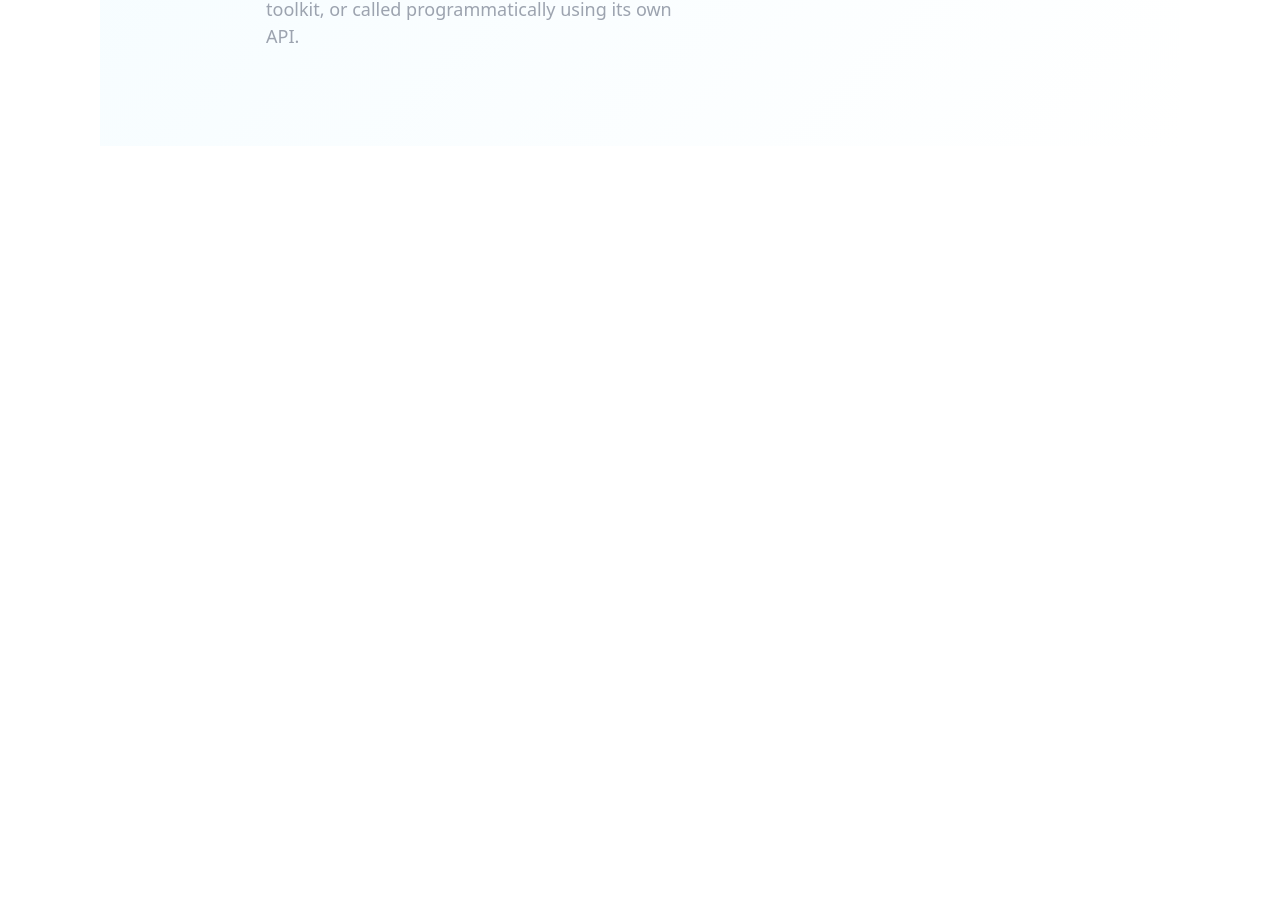
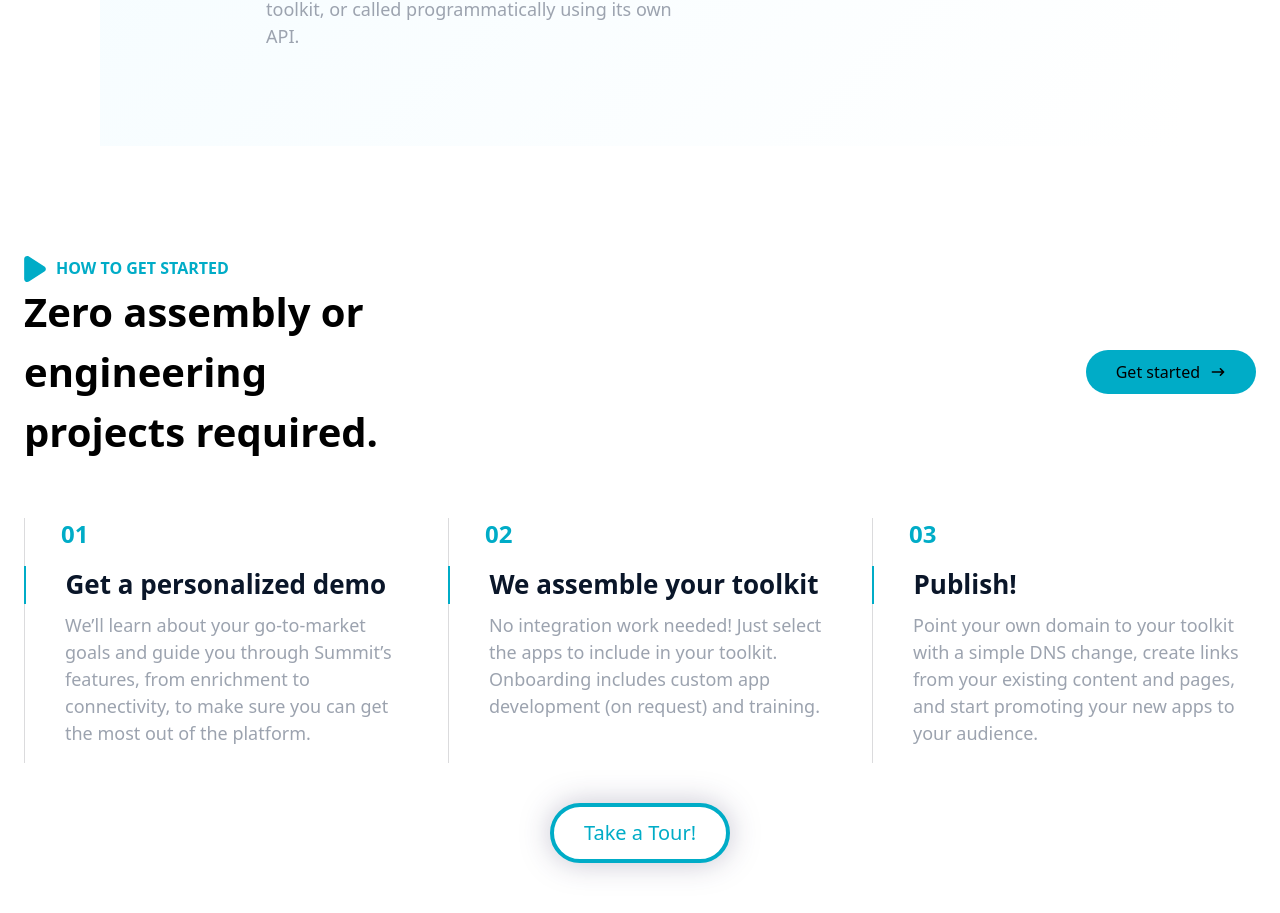
Before and after one commit to samirzjadhav/ecommerces-web, a Next.js app: page / in a window 1280 px wide. Shown: the part 6031-6944 px from the top of the page. Before the commit the page ends 6177 px from the top, so only its background shows below. Built offline with nearby package versions, Linux system fonts and the light colour scheme.

Commit message:
feat: added starter section

```diff
--- a/src/pages/index.js
+++ b/src/pages/index.js
@@ -213,7 +213,7 @@ export default function Home() {
             </div>
           </div>
           <div className="section flex justify-center items-center mt-[40px]">
-            <button className="info-btn">Take a Tour</button>
+            <button className="info-btn info-orange">Take a Tour</button>
           </div>
         </div>
       </div>
@@ -398,6 +398,69 @@ export default function Home() {
           </div>
         </div>
       </div>
+
+      <div className="section pt-[100px] pb-[40px] ">
+        <div className="container">
+          <div className="starter-title flex gap-[10px]">
+            <img src="./img/play.svg" alt="" />
+            <h1 className="uppercase font-bold text-[#00acc7]">
+              How to Get started
+            </h1>
+          </div>
+          <div className="starter flex justify-between mb-[56px]">
+            <h1 className=" text-[40px] font-bold w-[400px]">
+              Zero assembly or engineering projects required.
+            </h1>
+            <div className="starter-btn flex items-center">
+              <div className="flex gap-[10px] items-center h-[30px] bg-[#00acc7] rounded-full py-[22px] px-[30px]">
+                <button>Get started</button>
+                <HiArrowNarrowRight />
+              </div>
+            </div>
+          </div>
+          <div className="information grid grid-cols-3 gap-[40px]">
+            <div className="info-wrapper">
+              <h1 className="start-title">01</h1>
+              <div className="img-content">
+                <h3 className="img-heading">Get a personalized demo</h3>
+              </div>
+              <p className="img-discription">
+                We’ll learn about your go-to-market goals and guide you through
+                Summit’s features, from enrichment to connectivity, to make sure
+                you can get the most out of the platform.
+              </p>
+            </div>
+            <div className="info-wrapper">
+              <h1 className="start-title">02</h1>
+              <div className="img-content">
+                <h3 className="img-heading">We assemble your toolkit</h3>
+              </div>
+              <p className="img-discription">
+                No integration work needed! Just select the apps to include in
+                your toolkit. Onboarding includes custom app development (on
+                request) and training.
+              </p>
+            </div>
+            <div className="info-wrapper">
+              <h1 className="start-title">03</h1>
+              <div className="img-content">
+                <h3 className="img-heading">Publish!</h3>
+              </div>
+              <p className="img-discription">
+                Point your own domain to your toolkit with a simple DNS change,
+                create links from your existing content and pages, and start
+                promoting your new apps to your audience.
+              </p>
+            </div>
+          </div>
+
+          <div className="section flex justify-center items-center mt-[40px]">
+            <button className="info-btn border-[#00acc7] text-[#00acc7]">
+              Take a Tour!
+            </button>
+          </div>
+        </div>
+      </div>
     </>
   );
 }
--- a/src/styles/globals.css
+++ b/src/styles/globals.css
@@ -190,6 +190,9 @@ strong {
   text-overflow: ellipsis;
   cursor: pointer;
   background: #ffffff;
+}
+
+.info-orange {
   border-color: #fa5e22;
   color: #fa5e22;
 }
@@ -211,3 +214,6 @@ strong {
 .enga-discription {
   @apply text-[18px] font-normal;
 }
+.start-title {
+  @apply ml-[36px] font-bold text-2xl mb-[16px] text-[#00acc7];
+}
```
Also changed, not shown: public/img/play.svg (added).
